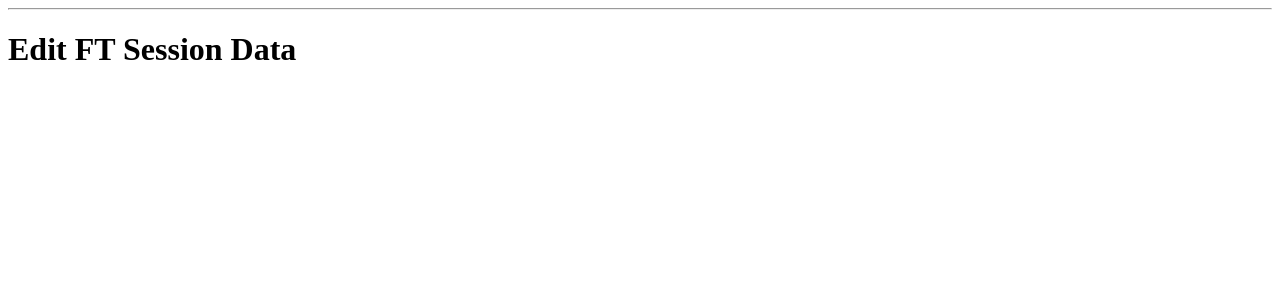
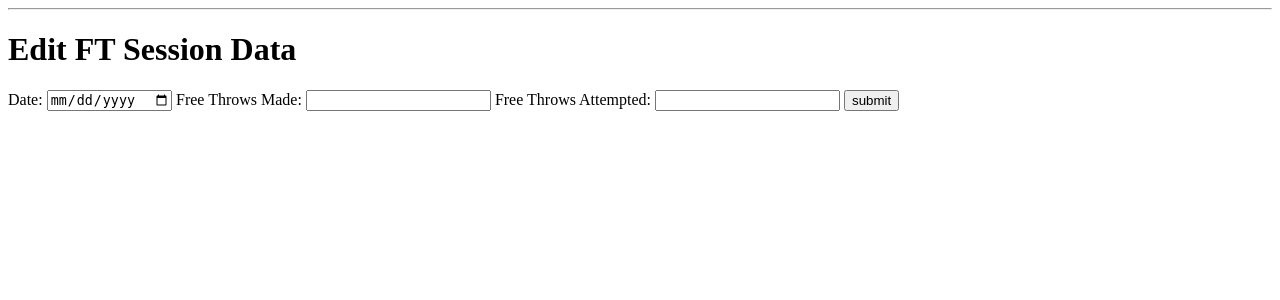
Before and after one commit to arnie12a/Free-Throw-Tracker, a Flask app: template templates/edit.html in a window 1280 px wide. Shown: the part 26-326 px from the top of the page. Run offline with Flask 3, Linux system fonts and the light colour scheme; the template is opened without the code that fills it, so the values that code supplies are empty.

Commit message:
worked on edit a little bit but it doesnt work properly will work on it more

```diff
--- a/app.py
+++ b/app.py
@@ -15,8 +15,8 @@ def index():
     return render_template('index.html')
 
 # Page that has the log where you can edit and delete data in database
-@app.route('/freethrowlog')
-def freethrowlog():
+@app.route('/log')
+def log():
     conn = get_db_connection()
     logs = conn.execute('SELECT * FROM freethrowlog').fetchall()
     conn.close()
@@ -45,14 +45,31 @@ def add():
                     )
                 conn.commit()
                 conn.close()
-                return redirect(url_for("freethrowlog"))
+                return redirect(url_for("log"))
     if request.method == "GET":
         return render_template('add.html')
 
 # Edit a FT session data
 @app.route("/edit/<string:id>",methods=['POST','GET'])
 def edit(id):
-    pass
+    if request.method == 'POST':
+        date = str(request.form.get("date"))
+        ftmade = request.form.get("ftmade")
+        ftattempted = request.form.get("ftattempted")
+        if date and ftmade and ftattempted:
+            if ftattempted > ftmade:
+                conn = get_db_connection()
+                conn.execute("update freethrowlog set date=?,ftmade=?,ftattempted=?, where id=?",(date,ftmade,ftattempted, id))
+                conn.commit()
+                conn.close()
+                return redirect(url_for("log"))
+
+    return redirect(url_for("log"))
+
+# Delete the FT session data
+@app.route("/delete.<string:id>", methods=['GET'])
+def delete(id):
+    return
 
 # Run the application
 if __name__ == '__main__':
--- a/templates/base.html
+++ b/templates/base.html
@@ -27,7 +27,7 @@
         <a href="{{ url_for('index') }}">Free Throw Tracker</a>
         <a href="{{ url_for('add') }}">Add FT Session</a>
         <a href="{{ url_for('statistics') }}">FT Statistics</a>
-        <a href="{{ url_for('freethrowlog') }}">FT Log</a>
+        <a href="{{ url_for('log') }}">FT Log</a>
 
     </nav>
     <hr>
--- a/templates/edit.html
+++ b/templates/edit.html
@@ -2,5 +2,16 @@
 
 {% block content %}
     <h1>{% block title %} Edit FT Session Data {% endblock %}</h1>
+    <form action="{{ url_for('add')}}" method="post">
+        <label for="date">Date: </label>
+        <input type="date" id="date" name="date" >
 
+        <label for="ftmade">Free Throws Made: </label>
+        <input type="number" id="ftmade" name="ftmade" >
+
+        <label for="ftattempted">Free Throws Attempted: </label>
+        <input type="number" id="ftattempted" name="ftattempted" >
+
+        <button type="submit">submit</button>
+    </form>
 {% endblock %}
--- a/templates/log.html
+++ b/templates/log.html
@@ -14,7 +14,7 @@
             <td>{{ log['sessionDate'] }}</td>
             <td>{{ log['ftMade'] }}</td>
             <td>{{ log['ftAttempted'] }}</td>
-            <td><button>Edit</button> | <button>Delete</button></td>
+            <td><a href="{{url_for('edit',id=log.id)}}">Edit</a> | <a>Delete</a></td>
 
         </tr>
 
```
